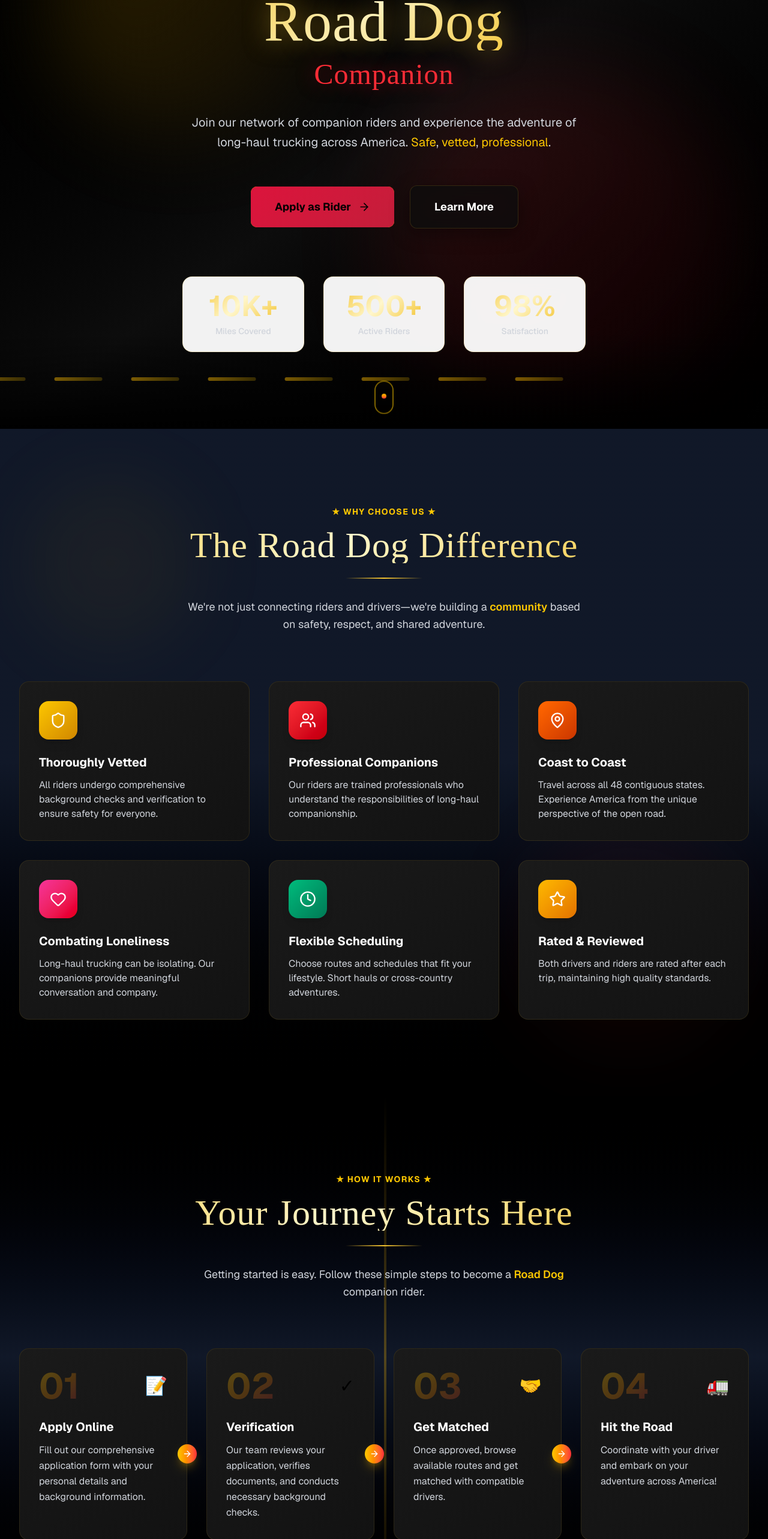
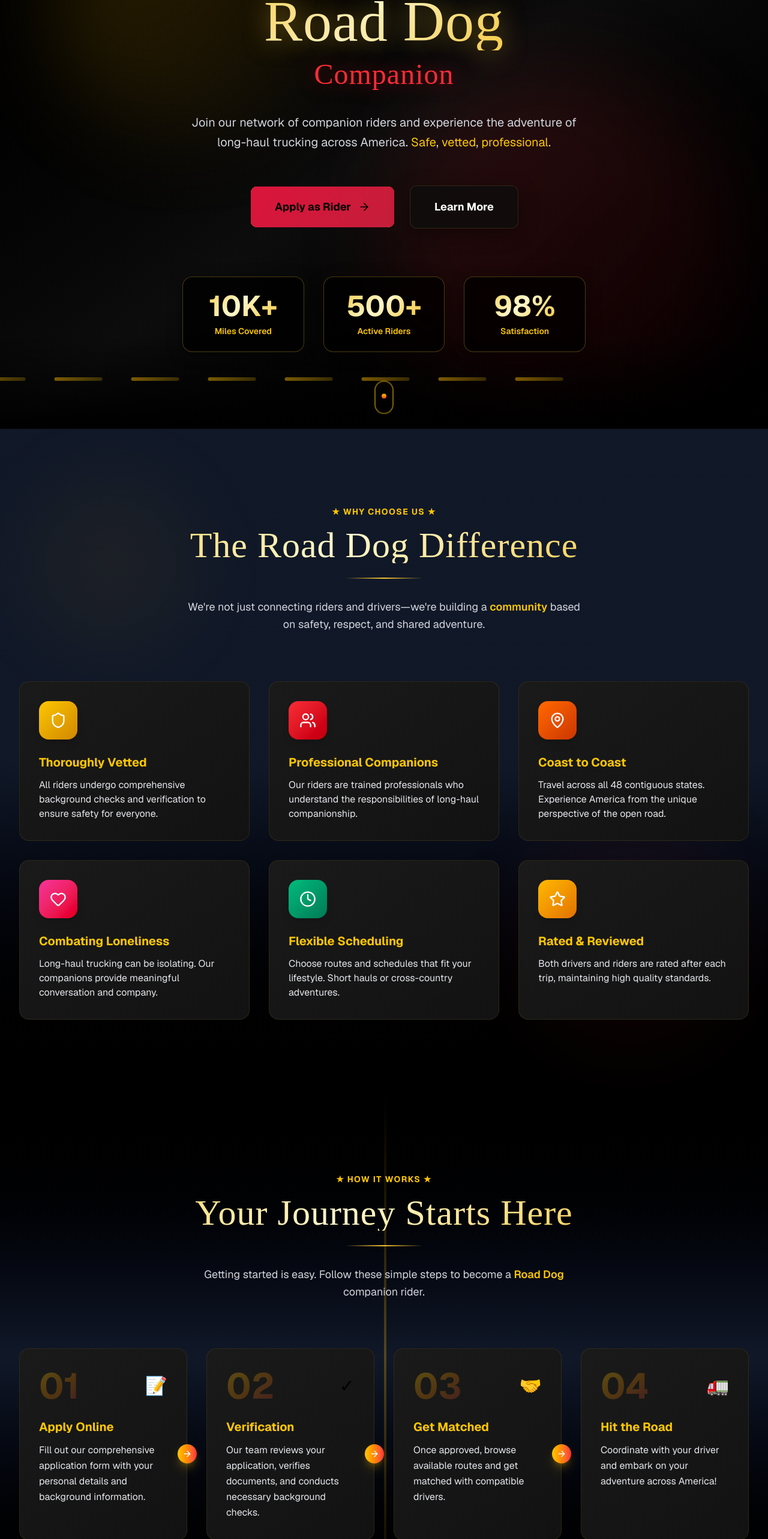
Before and after one commit to oodaverse/Road-Dogs-Rider-Companion, a Next.js app: page / in a window 1280 px wide. Shown: the part 226-2792 px from the top of the page at 60% size. Built offline with nearby package versions, Linux system fonts and the light colour scheme.

Commit message:
Fix box/card labels - dark backgrounds with yellow text for black/yellow/red scheme

```diff
--- a/src/app/globals.css
+++ b/src/app/globals.css
@@ -158,9 +158,10 @@ body {
 }
 
 .glass-light {
-  background: rgba(255, 255, 255, 0.95);
+  background: rgba(0, 0, 0, 0.8);
   backdrop-filter: blur(16px) saturate(180%);
-  border: 1px solid rgba(244, 196, 48, 0.2);
+  border: 1px solid rgba(244, 196, 48, 0.3);
+  box-shadow: 0 4px 24px rgba(0, 0, 0, 0.4);
 }
 
 /* Premium Gradient text */
--- a/src/components/home/Sections.tsx
+++ b/src/components/home/Sections.tsx
@@ -161,7 +161,7 @@ export function HeroSection() {
               <p className="text-3xl md:text-5xl font-bold gradient-text">
                 {stat.number}
               </p>
-              <p className="text-gray-300 text-sm mt-2 font-medium">{stat.label}</p>
+              <p className="text-yellow-400 text-sm mt-2 font-semibold">{stat.label}</p>
             </motion.div>
           ))}
         </motion.div>
@@ -293,10 +293,10 @@ export function FeaturesSection() {
               >
                 <feature.icon className="w-7 h-7 text-white" />
               </div>
-              <h3 className="text-xl font-bold text-white mb-3">
+              <h3 className="text-xl font-bold text-yellow-400 mb-3">
                 {feature.title}
               </h3>
-              <p className="text-gray-300">{feature.description}</p>
+              <p className="text-gray-200">{feature.description}</p>
             </motion.div>
           ))}
         </motion.div>
@@ -389,10 +389,10 @@ export function ProcessSection() {
                   </span>
                   <span className="text-3xl">{item.icon}</span>
                 </div>
-                <h3 className="text-xl font-bold text-white mt-4 mb-3 group-hover:text-yellow-400 transition-colors">
+                <h3 className="text-xl font-bold text-yellow-400 mt-4 mb-3 group-hover:text-yellow-300 transition-colors">
                   {item.title}
                 </h3>
-                <p className="text-gray-300 leading-relaxed">{item.description}</p>
+                <p className="text-gray-200 leading-relaxed">{item.description}</p>
               </div>
               {index < steps.length - 1 && (
                 <div className="hidden lg:block absolute top-1/2 -right-4 z-10">
@@ -460,7 +460,7 @@ export function RequirementsSection() {
                   className="flex items-center gap-4 glass-light p-4 rounded-xl hover:border-yellow-500/50 transition-all"
                 >
                   <span className="text-2xl">{req.icon}</span>
-                  <span className="text-gray-200 font-medium">{req.text}</span>
+                  <span className="text-yellow-400 font-medium">{req.text}</span>
                 </motion.div>
               ))}
             </div>
```
